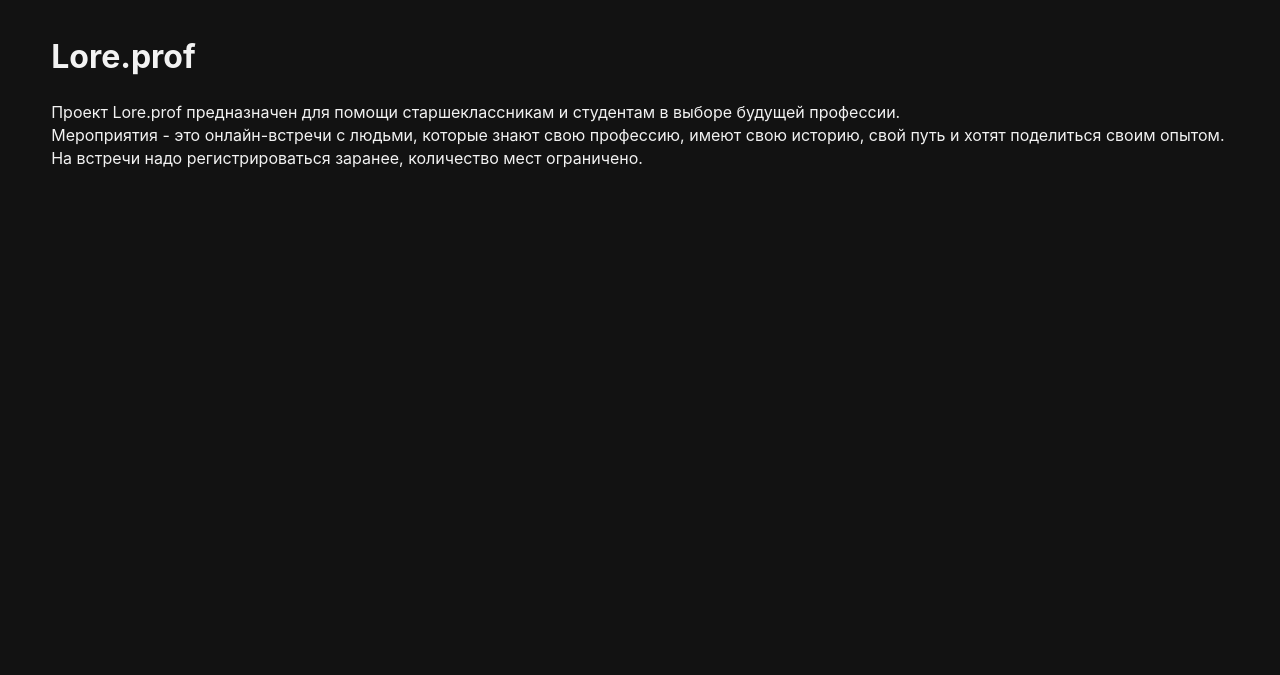
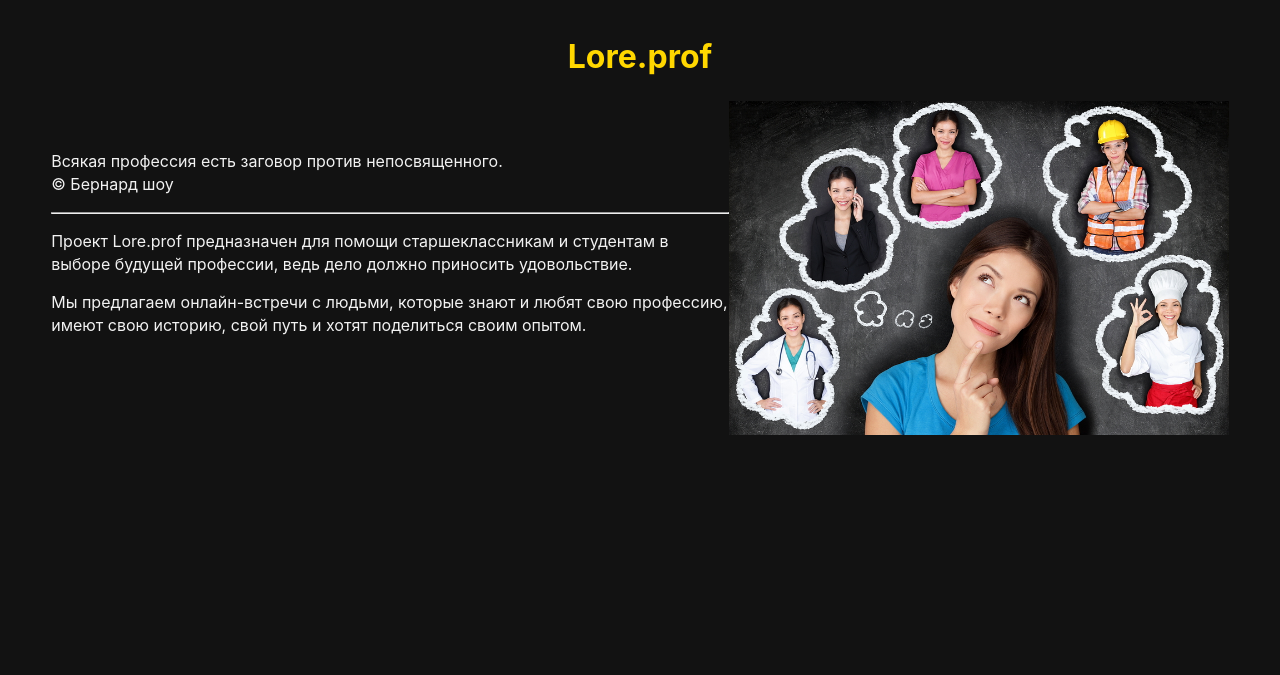
Before and after one commit to BLANK-21-22/lore_prof, a Flask app: page /main in a window 1280 px wide. Shown: the part 70-745 px from the top of the page. Run offline with Flask 2, Linux system fonts and the light colour scheme; parts of the project's set-up code (start-up, migrations or seed data) failed here and were passed over.

Commit message:
Больше main

```diff
--- a/app/templates/index.html
+++ b/app/templates/index.html
@@ -4,7 +4,7 @@
     <title>Lore.Prof</title>
     <meta charset="utf-8">
     <link rel="stylesheet" type="text/css" href="{{url_for('static', filename='common.css')}}">
-    <link rel="stylesheet" type="text/css" href="{{url_for('static', filename='index.css')}}">
+    <link rel="stylesheet" type="text/css" href="{{url_for('static', filename='indexStyle.css')}}">
     <link rel="shortcut icon" href="{{url_for('static', filename='common_photos/logo.png')}}" type="image/png" >
 </head>
 
@@ -16,16 +16,30 @@
             {{ header() }}
         </header>
 
-    <main>
+   <main>
 
-        <h1>Lore.prof</h1>
-        <p>Проект Lore.prof предназначен для помощи старшеклассникам и студентам в выборе будущей профессии.
-        	<br>
-        	Мероприятия - это онлайн-встречи с людьми, которые знают свою профессию, имеют свою историю, свой путь и хотят поделиться своим опытом.
-        	<br>
-        	На встречи надо регистрироваться заранее, количество мест ограничено.
-        </p>
+        <h1 style="color: #FFD700"><center>Lore.prof</center></h1>
+
+        <img src="../static/common_photos/mine.jpg" class="indexImg" width="500" />
+        <div class="aboutLore">
+            <p class="aboveline">Всякая профессия есть заговор против непосвященного.
+                <br>
+                © Бернард шоу
+            </p>
+
+            <div class='division'>
+                <hr/>
+                <p>Проект Lore.prof предназначен для помощи старшеклассникам и студентам в выборе
+                    будущей профессии, ведь дело должно приносить удовольствие.
+                </p>
+                <p >
+                    Мы предлагаем онлайн-встречи с людьми, которые знают и любят свою профессию, имеют свою историю, свой путь и хотят поделиться своим опытом.
+                </p>
+            </div>
+        </div>
+
     </main>
+
 	</div>
 
     <footer>
```
